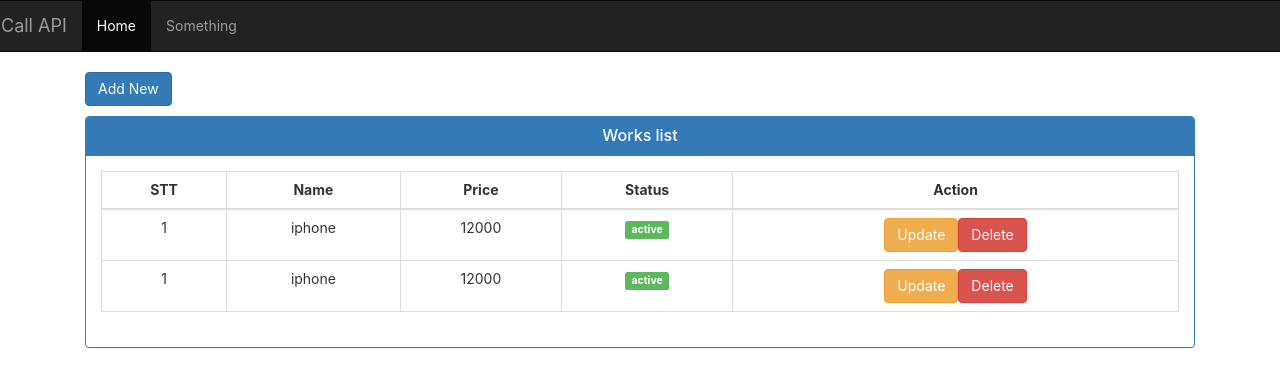
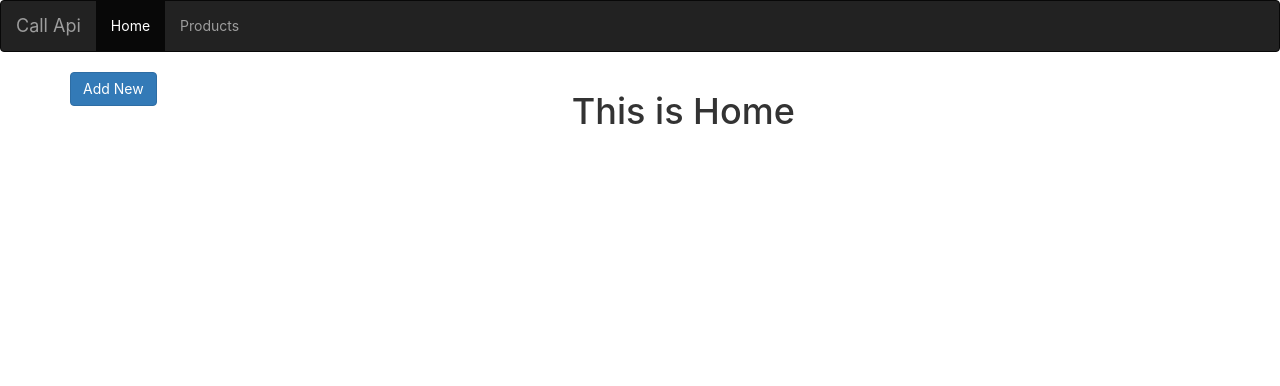
Before and after one commit to DangTrungdev113999/CRUD-call-api, a React (Create React App) app: page / in a window 1280 px wide. Shown: the top 386 px of the page. Built offline with nearby package versions, Linux system fonts and the light colour scheme.

Commit message:
integrated router

```diff
--- a/package.json
+++ b/package.json
@@ -7,6 +7,7 @@
     "react-dom": "^16.8.6",
     "react-redux": "^7.1.0",
     "react-router": "^5.0.1",
+    "react-router-dom": "^5.0.1",
     "react-scripts": "3.0.1",
     "redux": "^4.0.4"
   },
--- a/src/App.css
+++ b/src/App.css
@@ -34,9 +34,9 @@
 
 .mb-10 {
   margin-bottom: 10px;
-  margin-left: 15px;
 }
 
 .left {
   float: left;
+  clear: both;
 }
--- a/src/App.js
+++ b/src/App.js
@@ -1,83 +1,50 @@
-import React from 'react';
+import React, { Component } from 'react';
 import './App.css';
+import Menu from './components/Menu/Menu';
+// import Products from './components/Products/Products';
+import routes from './routes';
+import { Switch, Route, BrowserRouter as Router } from 'react-router-dom';
 
-function App() {
-    return (
-        <div className="App">
-            <div class="row">
+class App extends Component {
 
-                <nav class="navbar navbar-inverse">
-                    <a class="navbar-brand" href="#">Call API</a>
-                    <ul class="nav navbar-nav">
-                        <li class="active">
-                            <a href="#">Home</a>
-                        </li>
-                        <li>
-                            <a href="#">Something</a>
-                        </li>
-                    </ul>
-                </nav>
-
-                <div class="container">
-
-                    <button type="button" class="btn btn-primary mb-10 left">Add New</button>
-
-                    <div class="col-xs-12 col-sm-12 col-md-12 col-lg-12">
-                        <div class="panel panel-primary">
-                            <div class="panel-heading">
-                                <h3 class="panel-title">Works list</h3>
-                            </div>
-                            <div class="panel-body">
-
-                                <table class="table table-bordered table-hover">
-                                    <thead>
-                                        <tr>
-                                            <th class="text-center">STT</th>
-                                            <th class="text-center">Name</th>
-                                            <th class="text-center">Price</th>
-                                            <th class="text-center">Status</th>
-                                            <th class="text-center">Action</th>
-                                        </tr>
-                                    </thead>
-                                    <tbody>
-                                        <tr>
-                                            <td>1</td>
-                                            <td>iphone</td>
-                                            <td>12000</td>
-                                            <td>
-                                                <span class="label label-success">active</span>
-                                            </td>
-                                            <td>
-                                                <button type="button" class="btn btn-warning">Update</button>
-                                                <button type="button" class="btn btn-danger">Delete</button>
-                                            </td>
-
-                                        </tr>
-                                        <tr>
-                                            <td>1</td>
-                                            <td>iphone</td>
-                                            <td>12000</td>
-                                            <td>
-                                                <span class="label label-success">active</span>
-                                            </td>
-                                            <td>
-                                                <button type="button" class="btn btn-warning">Update</button>
-                                                <button type="button" class="btn btn-danger">Delete</button>
-                                            </td>
-
-                                        </tr>
-
-                                    </tbody>
-                                </table>
-
-                            </div>
+    render() {
+        return (
+            <Router>
+                <div className="App">
+                    <Menu />
+                    <div className="container">
+                        <button type="button" className="btn btn-primary mb-10 left">
+                            Add New
+                        </button>
+                        <div className="row">
+                            {/* <div className="col-xs-12 col-sm-12 col-md-12 col-lg-12">
+                            <Products/>
+                        </div> */}
+                            {this.showContent(routes)}
                         </div>
-
                     </div>
                 </div>
-            </div>
-        </div>
-    );
+            </Router>
+        );
+    }
+
+    showContent = routes => {
+        let result = null;
+        if (routes.length > 0) {
+            result = routes.map((route, index) => {
+                return (
+                    <Route
+                        key={index}
+                        path={route.path}
+                        exact={route.exact}
+                        component={route.main}
+                    />
+                );
+            });
+        }
+        return <Switch>{result}</Switch>
+    }
+
 }
 
 export default App;
--- /dev/null
+++ b/src/components/Menu/Menu.js
@@ -0,0 +1,24 @@
+import React, { Component } from 'react';
+
+class  Menu extends Component {
+    render() {
+        return (
+
+            <nav className ="navbar navbar-inverse">
+                <a className ="navbar-brand">Call Api</a>
+                <ul className ="nav navbar-nav">
+                    <li className ="active">
+                        <a>Home</a>
+                    </li>
+                    <li>
+                        <a>Products</a>
+                    </li>
+                </ul>
+            </nav>
+
+        );
+    }
+
+}
+
+export default Menu;
--- /dev/null
+++ b/src/components/Products/Products.js
@@ -0,0 +1,41 @@
+import React, { Component } from 'react';
+import ProductItem from './../ProductItem/ProductItem';
+
+class Products extends Component {
+    render() {
+        return (
+            <div className="panel panel-primary">
+                <div className="panel-heading">
+                    <h3 className="panel-title">Works list</h3>
+                </div>
+                <div className="panel-body">
+
+                    <table className="table table-bordered table-hover">
+                        <thead>
+                            <tr>
+                                <th className="text-center">STT</th>
+                                <th className="text-center">Name</th>
+                                <th className="text-center">Price</th>
+                                <th className="text-center">Status</th>
+                                <th className="text-center">Action</th>
+                            </tr>
+                        </thead>
+                        <tbody>
+                            <ProductItem/>
+                            <ProductItem/>
+                            <ProductItem/>
+                            <ProductItem/>
+                            <ProductItem/>
+                        </tbody>
+                    </table>
+                </div>
+            </div>
+
+
+
+        );
+    }
+
+}
+
+export default Products;
--- /dev/null
+++ b/src/pages/HomePage/HomePage.js
@@ -0,0 +1,13 @@
+import React, { Component } from 'react';
+
+class  HomePage extends Component {
+    render() {
+        return (
+            <div class="container">
+                <h1>This is Home</h1>
+            </div>
+        );
+    }
+}
+
+export default HomePage;
--- /dev/null
+++ b/src/pages/NotFoundPage/NotFoundPage.js
@@ -0,0 +1,12 @@
+import React, { Component } from 'react';
+
+class  NotFoundPage extends Component {
+    render() {
+        return (
+            <div class="container">
+                <h1>404-NotFound</h1>
+            </div>
+        );
+    }
+}
+export default NotFoundPage;
--- /dev/null
+++ b/src/routes.js
@@ -0,0 +1,19 @@
+import React from 'react';
+import HomePage from './pages/HomePage/HomePage';
+import NotFoundPage from './pages/NotFoundPage/NotFoundPage';
+
+const routes = [
+    {
+        path: '/',
+        exact: true,
+        main: () => <HomePage/>
+    },
+    {
+        path: '',
+        exact: false,
+        main: () => <NotFoundPage/>
+    }
+];
+
+
+export default routes;
```
Also changed, not shown: src/components/ProductItem/ProductItem.js (added, +23 -0 lines), src/pages/ProductActionPage/ProductActionPage.js (added), src/pages/ProductListPage/ProductListPage.js (added), 1 other file (tests, documents, lock files or other folders).
